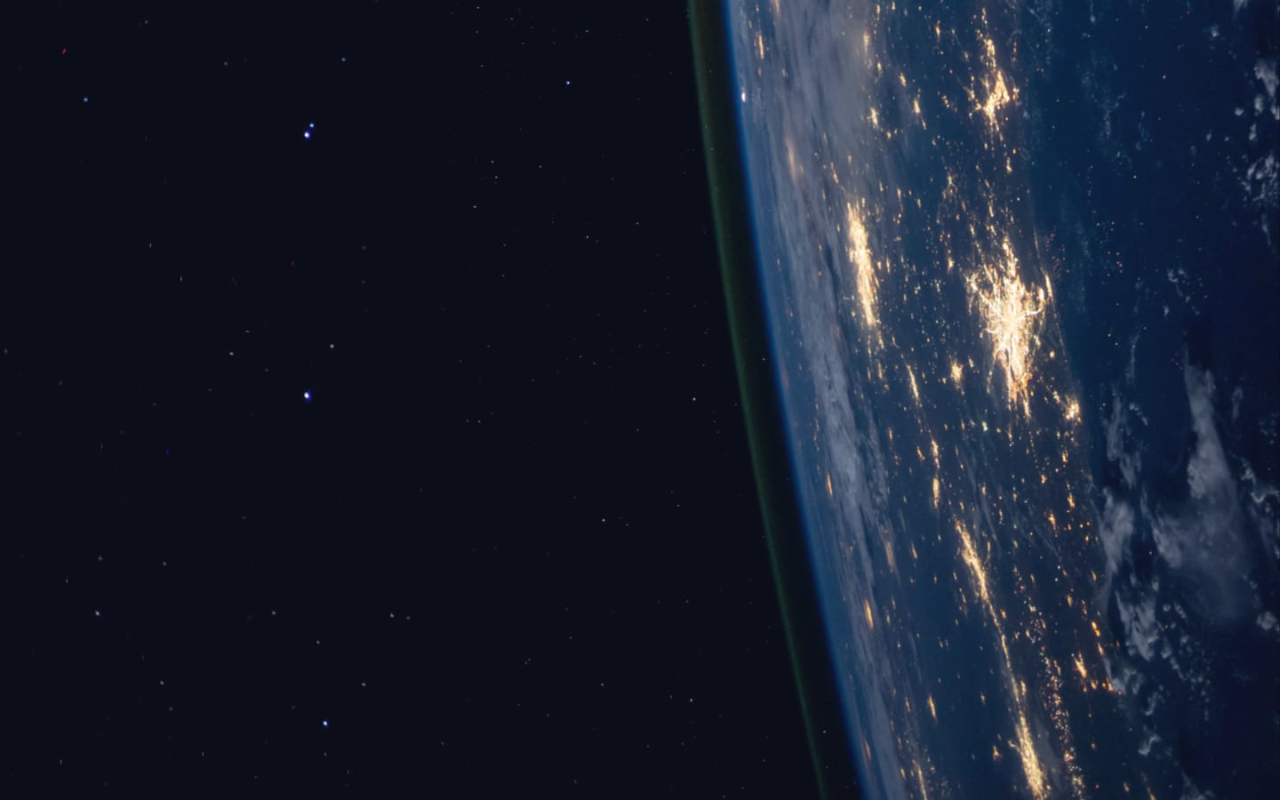
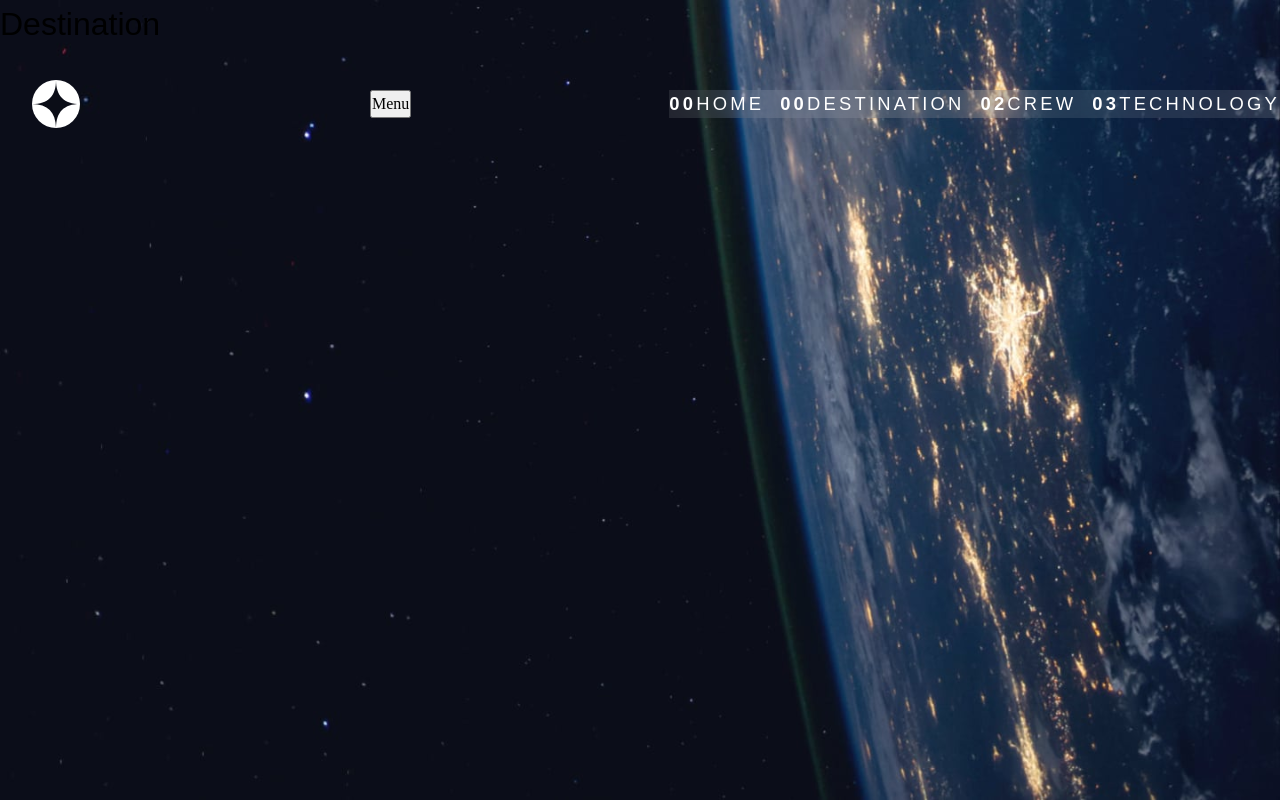
Before and after one commit to ThiagoThalisson/SpaceTourism, a React (Vite) app: page / in a window 1280 px wide. Before the commit this address had no page. Shown: the top 800 px of the page. Built offline with nearby package versions, Linux system fonts and the light colour scheme.

Commit message:
feat(navbar): changed to hash router

```diff
--- a/src/App.tsx
+++ b/src/App.tsx
@@ -1,7 +1,7 @@
 import { Home } from './pages/Home'
 import { Destination } from './pages/Destination'
 import {
-  BrowserRouter as Router,
+  HashRouter as Router,
   Routes,
   Route
 } from 'react-router-dom'
@@ -15,8 +15,8 @@ export default function App() {
     <Router>
       <Routes>
 
-      <Route path="/space-tourism" element={<Home />} />
-      <Route path="/space-tourism/destination" element={<Destination />} />
+        <Route path="/" element={<Home />} />
+        <Route path="/destination" element={<Destination />} />
 
       </Routes>
     </Router>
--- a/src/components/Navbar.tsx
+++ b/src/components/Navbar.tsx
@@ -15,11 +15,11 @@ export function Navbar() {
             <nav className="nav">
                 <ul id="primary-navigation" className="primary-navigation">
                     <li className="list-item">
-                        <Link className="item-link" to="/space-tourism"><span aria-hidden="true">00</span>Home</Link>
+                        <Link className="item-link" to="/"><span aria-hidden="true">00</span>Home</Link>
                     </li>
 
                     <li className="list-item">
-                    <Link className="item-link" to="/space-tourism/destination"><span aria-hidden="true">00</span>Destination</Link>
+                    <Link className="item-link" to="/destination"><span aria-hidden="true">00</span>Destination</Link>
                     </li>
 
                     <li className="list-item">
```
